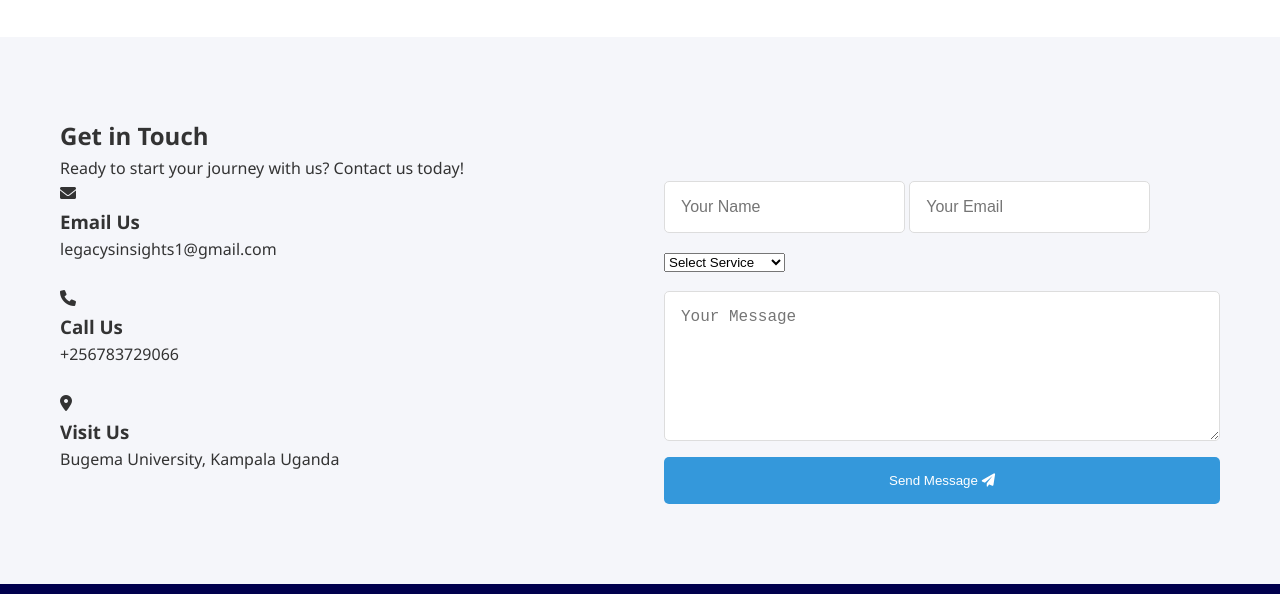
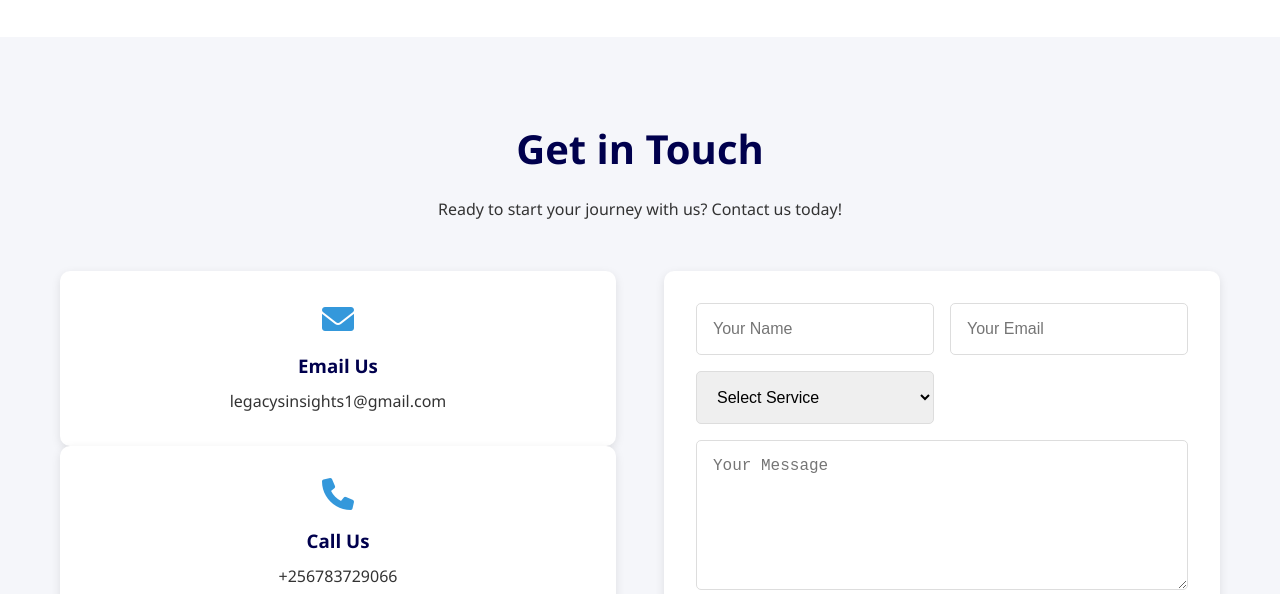
Before and after one commit to ObuliAbraham/Legacy-Insights, a plain HTML site: page index.html in a window 1280 px wide. Shown: the part 3010-3604 px from the top of the page. Drawn offline with Linux system fonts and the light colour scheme.

Commit message:
Update main.css

```diff
--- a/styles/main.css
+++ b/styles/main.css
@@ -247,41 +247,75 @@ body {
     background: var(--light-bg);
 }
 
+.contact-header {
+    text-align: center;
+    margin-bottom: 3rem;
+}
+
+.contact-header h2 {
+    color: var(--primary-color);
+    font-size: 2.5rem;
+    margin-bottom: 1rem;
+}
+
+.contact-header p {
+    color: var(--text-color);
+    max-width: 600px;
+    margin: 0 auto;
+}
+
 .contact-content {
     display: grid;
     grid-template-columns: repeat(auto-fit, minmax(300px, 1fr));
     gap: 3rem;
 }
 
-.contact-info {
-    display: flex;
-    flex-direction: column;
-    gap: 1.5rem;
+.contact-card {
+    background: var(--white);
+    padding: 2rem;
+    border-radius: 10px;
+    text-align: center;
+    box-shadow: 0 3px 10px rgba(0,0,0,0.1);
+    transition: transform 0.3s ease;
 }
 
-.contact-item {
-    display: flex;
-    align-items: center;
-    gap: 1rem;
+.contact-card:hover {
+    transform: translateY(-5px);
 }
 
-.contact-item i {
-    font-size: 1.5rem;
+.contact-card i {
+    font-size: 2rem;
     color: var(--secondary-color);
+    margin-bottom: 1rem;
+}
+
+.contact-card h3 {
+    color: var(--primary-color);
+    margin-bottom: 0.5rem;
 }
 
 .contact-form {
-    display: flex;
-    flex-direction: column;
+    background: var(--white);
+    padding: 2rem;
+    border-radius: 10px;
+    box-shadow: 0 3px 10px rgba(0,0,0,0.1);
+}
+
+.form-group {
+    display: grid;
+    grid-template-columns: 1fr 1fr;
     gap: 1rem;
+    margin-bottom: 1rem;
 }
 
 .contact-form input,
+.contact-form select,
 .contact-form textarea {
     padding: 1rem;
     border: 1px solid #ddd;
     border-radius: 5px;
     font-size: 1rem;
+    width: 100%;
 }
 
 .contact-form textarea {
@@ -290,17 +324,31 @@ body {
 }
 
 .submit-button {
+    width: 100%;
     padding: 1rem;
     background: var(--secondary-color);
     color: var(--white);
     border: none;
     border-radius: 5px;
     cursor: pointer;
-    transition: background 0.3s ease;
+    transition: all 0.3s ease;
+    display: flex;
+    align-items: center;
+    justify-content: center;
+    gap: 0.5rem;
 }
 
 .submit-button:hover {
     background: #2980b9;
+    transform: translateY(-2px);
+}
+
+.submit-button i {
+    transition: transform 0.3s ease;
+}
+
+.submit-button:hover i {
+    transform: translateX(5px);
 }
 
 /* Footer */
```
